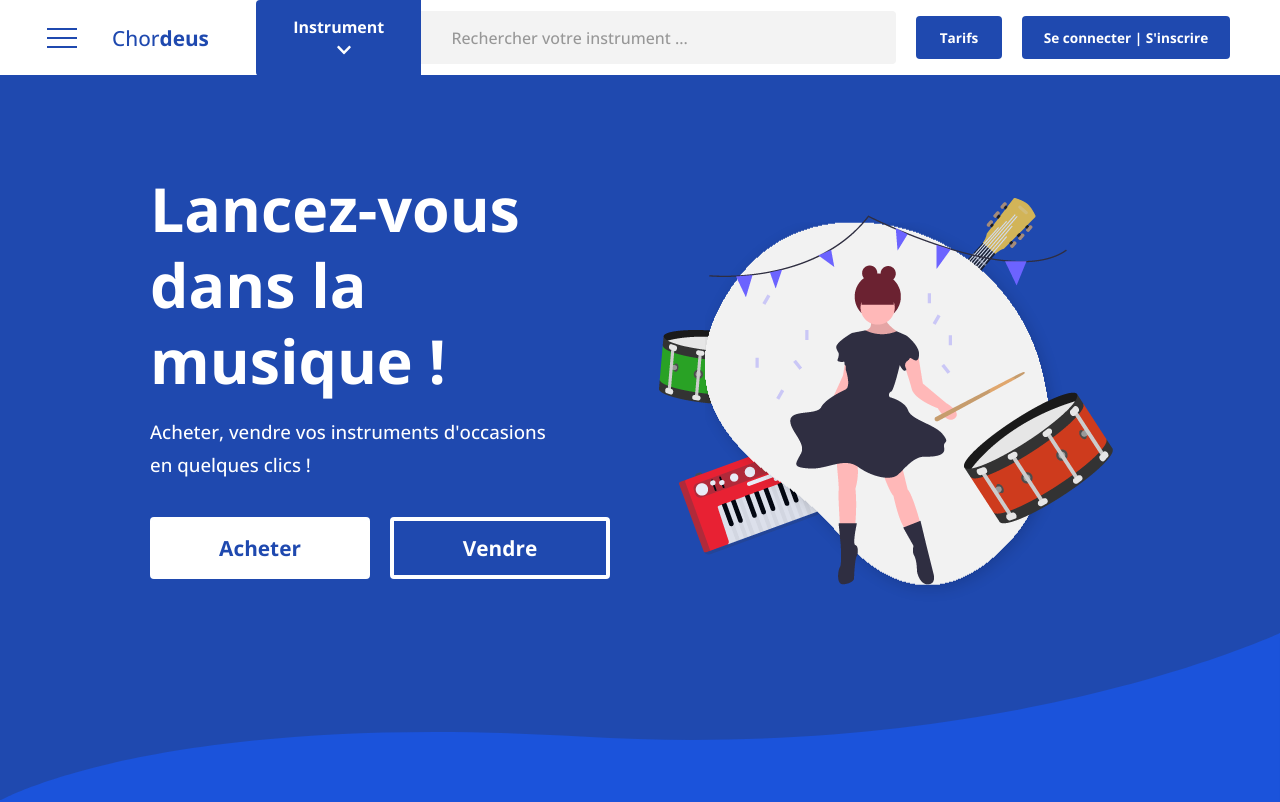
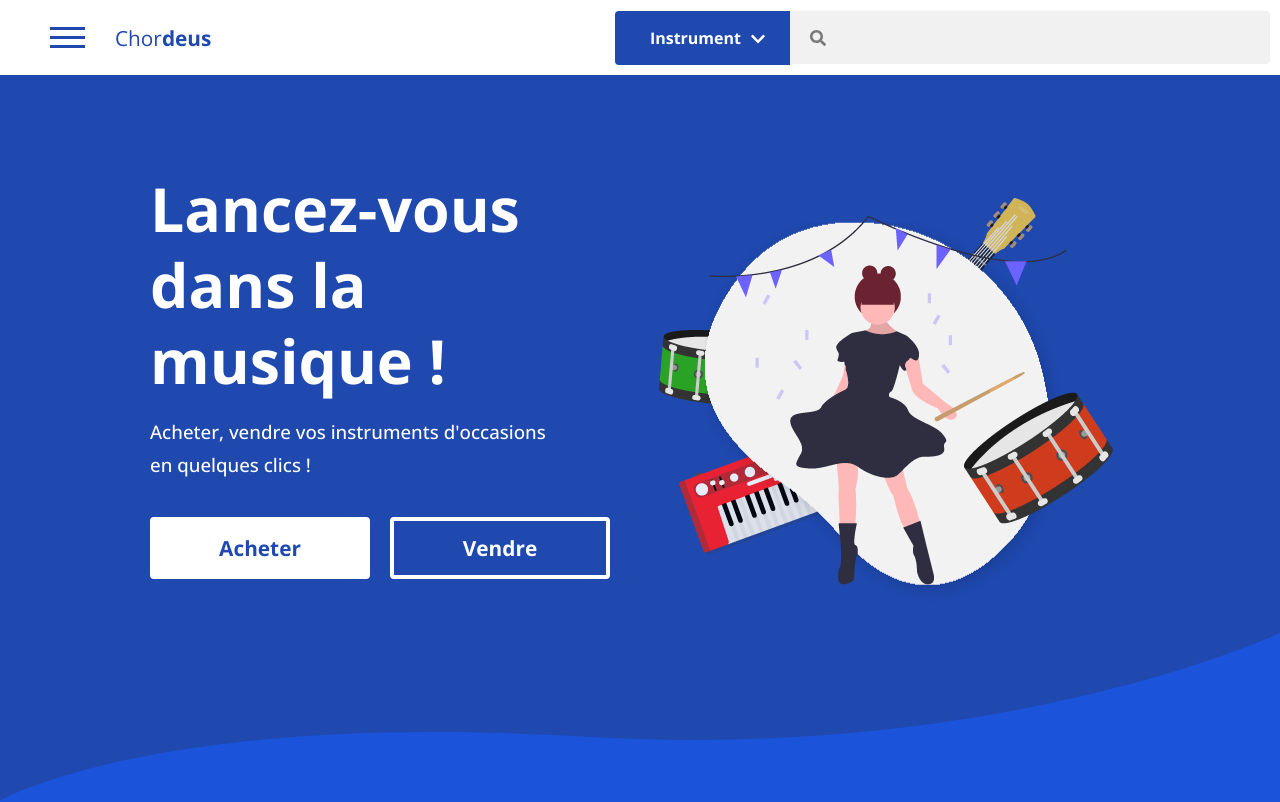
Before and after one commit to maxess-dev/Chordeus, a React (Create React App) app in the folder chordeus/: page / in a window 1280 px wide. Shown: the top 802 px of the page. Built offline with nearby package versions, Linux system fonts and the light colour scheme.

Commit message:
improved burger menu and sidebar

```diff
--- a/chordeus/src/components/navbar.js
+++ b/chordeus/src/components/navbar.js
@@ -1,27 +1,29 @@
 import React from 'react';
 import '../css/navbar.css';
 import { FontAwesomeIcon } from '@fortawesome/react-fontawesome'
-import { faChevronDown } from '@fortawesome/free-solid-svg-icons'
+import { faChevronDown, faSearch } from '@fortawesome/free-solid-svg-icons'
 
 function Navbar(){
     return (
         <nav className = "ctn-navbar">
-            <div className = "ctn-logo-nav">
-                <div className = "burger-nav">
-                    <span className = "line-1 line"></span>
-                    <span className = "line-2 line"></span>
-                    <span className = "line-3 line"></span>
+            <div className = "ctn-home">
+                <div className = "ctn-burger-menu">
+                    <span className = "line"></span>
+                    <span className = "line"></span>
+                    <span className = "line"></span>
                 </div>
-                <h3 className = "name"><span className = "light-name">Chor</span>deus</h3>
+                <div className = "ctn-logo">
+                    <a href="#"><h3><span>Chor</span>deus</h3></a>
+                </div>
             </div>
-            <div className = "ctn-search-nav">
-                <button>Instrument<FontAwesomeIcon icon={faChevronDown} className="chevron" /></button>
-                <input type = "text" placeholder = "Rechercher votre instrument ..." />
+            <div className = "ctn-searchbar">
+                <button>Instrument<FontAwesomeIcon icon={faChevronDown} className="chevron"/></button>
+                <div className = "relative-input">
+                    <input type="text"></input>
+                    <FontAwesomeIcon icon={faSearch} className="searchIcon"/>
+                </div>
             </div>
-            <div className = "ctn-info-nav">
-                <button className = "little1">Tarifs</button>
-                <button className = "little2">Se connecter | S'inscrire</button>
-            </div>
+                {/*<button>Instrument</button>*/}
         </nav>
     );
 }
--- a/chordeus/src/css/navbar.css
+++ b/chordeus/src/css/navbar.css
@@ -1,6 +1,25 @@
-#landing-ctn-1{
-  background-color: #1F49AF;
-  height: 100vh;
+a{
+  text-decoration: none;
+  color: #1F49AF;
+}
+
+.relative-input{
+  position: relative;
+  display: flex;
+  justify-content: center;
+  align-items: center;
+  height: 100%;
+}
+
+.relative-input > input{
+  padding-left: 50px !important;
+  outline: none;
+  width: 400px !important;
+  color: #1F49AF;
+  height: 68% !important;
+  background-color: #f1f1f1 !important;
+  font-size: 1.1em !important;
+  font-weight: bold !important;
 }
 
 .ctn-navbar{
@@ -8,85 +27,82 @@
   z-index: 2000;
   display: flex;
   align-items: center;
+  justify-content: space-between;
   height: 75px;
   width: 100%;
   background-color: #fff;
 }
 
-.ctn-logo-nav{
-  width: 20%;
+.ctn-home{
+  display: flex;
+  height: 100%;
+  margin-left: 50px;
+}
+
+.ctn-burger-menu{
+  display: flex;
+  flex-direction: column;
+  justify-content: center;
+  align-items: center;
+  width: 35px;
+  height: 100%;
+  cursor: pointer;
+}
+
+.line{
+  width: 100%;
+  height: 3px;
+  background-color: #1F49AF;
+}
+
+.line:nth-child(2){
+  margin-top: 6px;
+  width: 100%;
+}
+
+.line:nth-child(3){
+  margin-top: 6px;
+}
+
+.ctn-logo{
   height: 100%;
   display: flex;
+  justify-content: center;
   align-items: center;
-  justify-content: center;
+  margin-left: 30px;
+  color: #1F49AF;
 }
 
-.name{
-  color:#1F49AF;
+.ctn-logo h3{
   font-size: 1.3em;
 }
 
-.light-name{
-  font-weight: 500;
+.ctn-logo h3 > span{
+  font-weight: lighter;
+  font-size: 1em;
 }
 
-.burger-nav{
-  cursor: pointer;
-  display: flex;
-  flex-direction: column;
-  justify-content: center;
-  margin-right: 35px;
-}
-
-.line{
-  background-color: #1F49AF;
-  width: 30px;
-  height: 2px;
-  display: inline-block;
-}
-
-.line-2{
-  margin-top: 7px;
-}
-
-.line-3{
-  margin-top: 7px;
-}
-
-.ctn-search-nav{
-  display: flex;
-  justify-content: center;
-  align-items: center;
-  width: 50%;
-  height: 100%;
-}
-
-.ctn-info-nav{
+.ctn-searchbar{
   display: flex;
   justify-content: center;
   align-items: center;
   height: 100%;
-  width: 30%;
-  font-size: 0.85em;
+  margin-right: 10px;
 }
 
-.ctn-info-nav > button {
-  border-radius: 4px;
-  padding: 12px;
-  margin-left: 20px;
+.ctn-searchbar > button{
+  background-color: #1F49AF;
 }
 
-.little1{
-  width: 100px;
-}
-
-.little2{
-  width: 250px;
-  margin-right: 50px;
+.searchIcon{
+  position: absolute;
+  left: 20px;
+  pointer-events: none;
+  color: #797979;
 }
 
 .chevron{
   position: relative;
+  left: 10px;
   top: 1px;
-  margin-left: 10px;
 }
```
